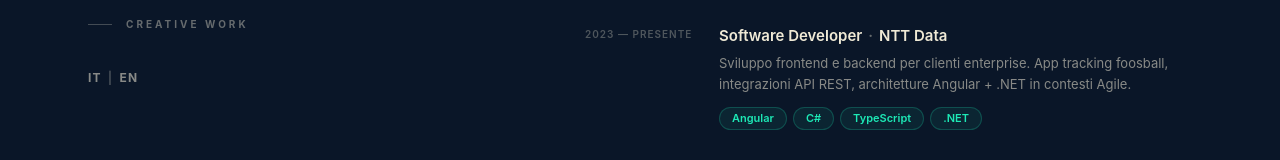
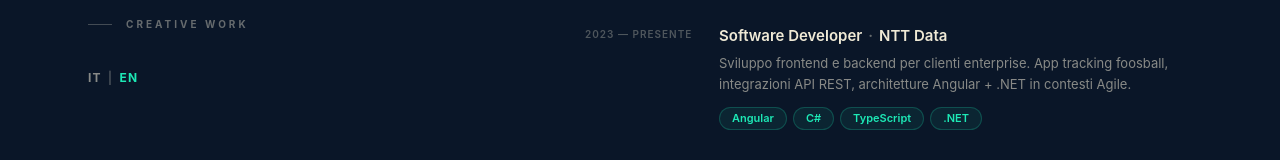
Before and after one commit to deeeemiss/portfolio, a React app: page / in a window 1280 px wide. Shown: the part 425-585 px from the top of the page. Built offline with nearby package versions, Linux system fonts and the light colour scheme; the HTML template or start-up script is replaced by a standard one.

Commit message:
fix: use resolvedLanguage for LanguageSwitcher active state
i18n.language can be it-IT; resolvedLanguage is always the normalized
short code (it/en), ensuring correct highlight on initial load.

Co-Authored-By: Claude Sonnet 4.6 <noreply@anthropic.com>

```diff
--- a/src/components/layout/LanguageSwitcher.tsx
+++ b/src/components/layout/LanguageSwitcher.tsx
@@ -2,13 +2,14 @@ import { useTranslation } from 'react-i18next'
 
 export function LanguageSwitcher() {
   const { i18n } = useTranslation()
-  const toggle = () => i18n.changeLanguage(i18n.language === 'it' ? 'en' : 'it')
+  const lang = i18n.resolvedLanguage ?? i18n.language
+  const toggle = () => i18n.changeLanguage(lang === 'it' ? 'en' : 'it')
 
   return (
     <button onClick={toggle} className="flex items-center gap-1 text-xs font-bold uppercase tracking-widest cursor-pointer">
-      <span className={i18n.language === 'it' ? 'text-accent' : 'text-text-primary/55'}>IT</span>
+      <span className={lang === 'it' ? 'text-accent' : 'text-text-primary/55'}>IT</span>
       <span className="text-text-primary/25 mx-0.5">|</span>
-      <span className={i18n.language === 'en' ? 'text-accent' : 'text-text-primary/55'}>EN</span>
+      <span className={lang === 'en' ? 'text-accent' : 'text-text-primary/55'}>EN</span>
     </button>
   )
 }
```
